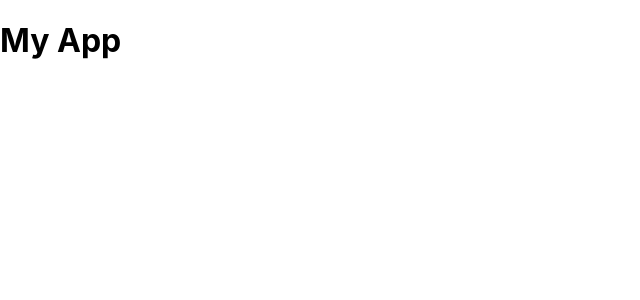
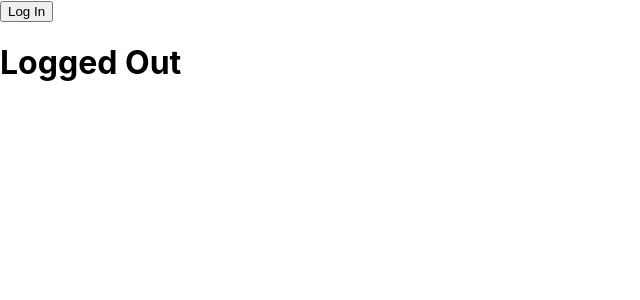
Before and after one commit to rusiqe/ttd_jest, a React (Create React App) app in the folder jest-testing/: page / in a window 1280 px wide. Shown: the top 300 px of the page, without its empty margins (0-640 px from the left). Built offline with nearby package versions, Linux system fonts and the light colour scheme.

Commit message:
set button in app.js

```diff
--- a/jest-testing/src/App.js
+++ b/jest-testing/src/App.js
@@ -1,4 +1,20 @@
-import React from "react";
+import React, { useState } from "react";
 
-const App = () => <h1>My App</h1>;
+const App = () => {
+ const [heading, setHeading] = useState("Logged Out");
+
+ const onClick= () => {
+  setHeading("Logged In");
+ };
+
+ return (
+  <>
+   <button type="button" onClick={onClick}>
+    Log In
+   </button>
+   <h1>{heading}</h1>
+  </>
+ );
+};
+
 export default App;
```
